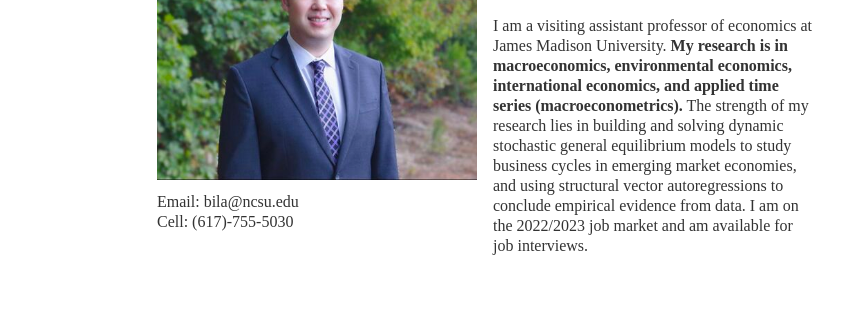
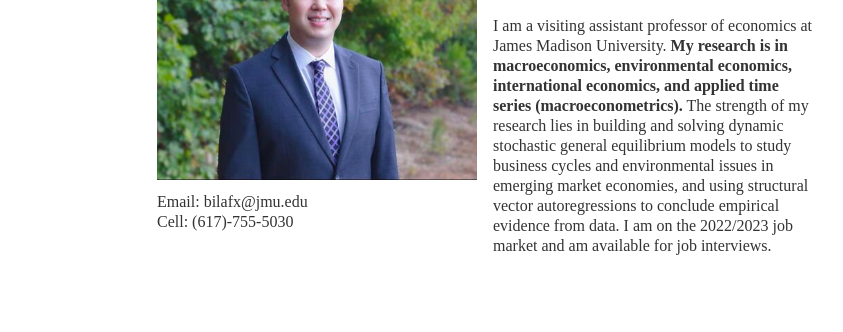
Before and after one commit to Bibirara/Bibirara.github.io, a plain HTML site: page index.html in a window 1280 px wide. Shown: the part 220-552 px from the top of the page, without its empty margins (155-998 px from the left). Drawn offline with Linux system fonts and the light colour scheme.

Commit message:
Update index.html

```diff
--- a/index.html
+++ b/index.html
@@ -27,7 +27,7 @@
         <section id="home" style="border:0;padding-top: 80px;">
             <div class="image">
                 <img src="img/Bira_profile.png" alt="Bira's profile image" />
-                <p><span>Email: </span>bila@ncsu.edu
+                <p><span>Email: </span>bilafx@jmu.edu
                     <br/><span>Cell: </span>(617)-755-5030</p>
             </div>
             <div class="me">
@@ -35,7 +35,7 @@
                 <h1 style="line-height: 40px;">Bira<br/>Zhahadai</h1>
             </div>
             <p>I am a visiting assistant professor of economics at James Madison University. <strong>My research is in macroeconomics, environmental economics, international economics, and applied time series (macroeconometrics).</strong>
-                The strength of my research lies in building and solving dynamic stochastic general equilibrium models to study business cycles in emerging market economies, and using structural vector autoregressions to conclude empirical evidence from data.
+                The strength of my research lies in building and solving dynamic stochastic general equilibrium models to study business cycles and environmental issues in emerging market economies, and using structural vector autoregressions to conclude empirical evidence from data.
                 I am on the 2022/2023 job market and am available for job interviews.
             </p>
         </section>
```
